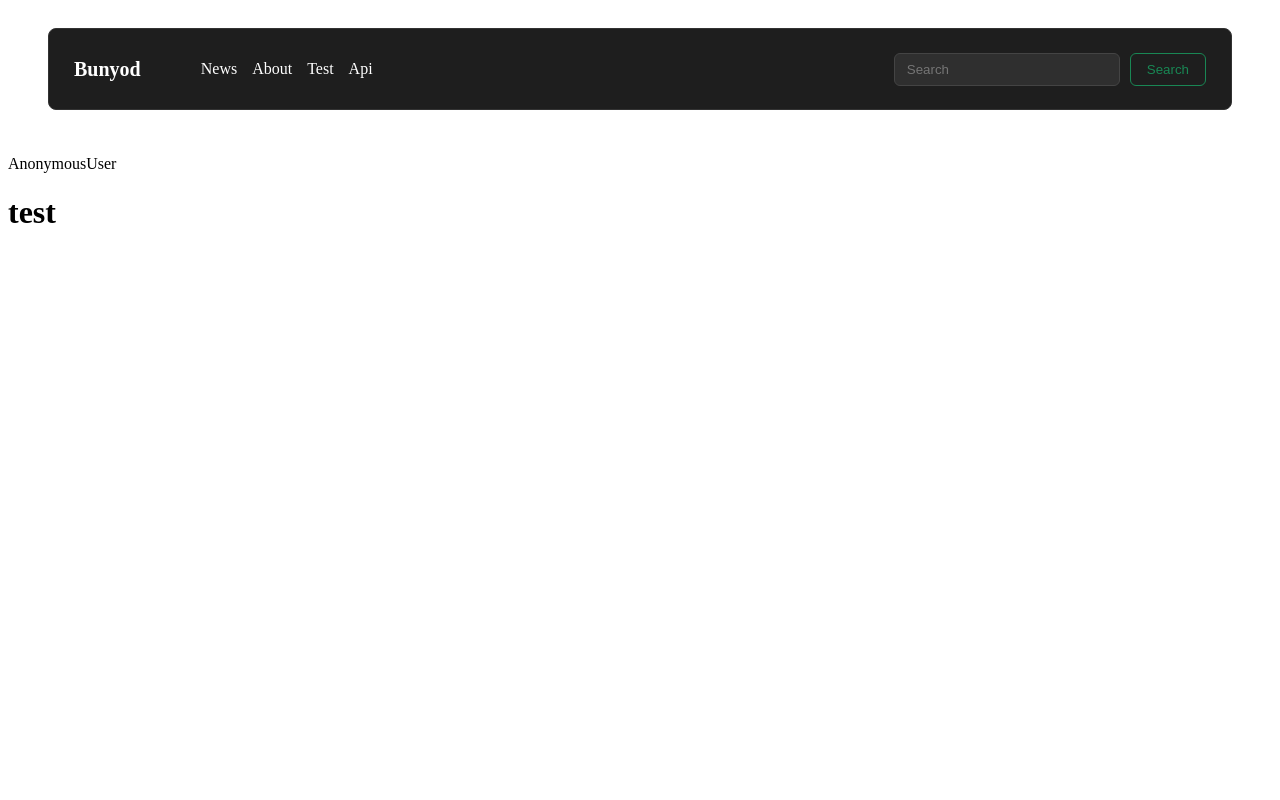
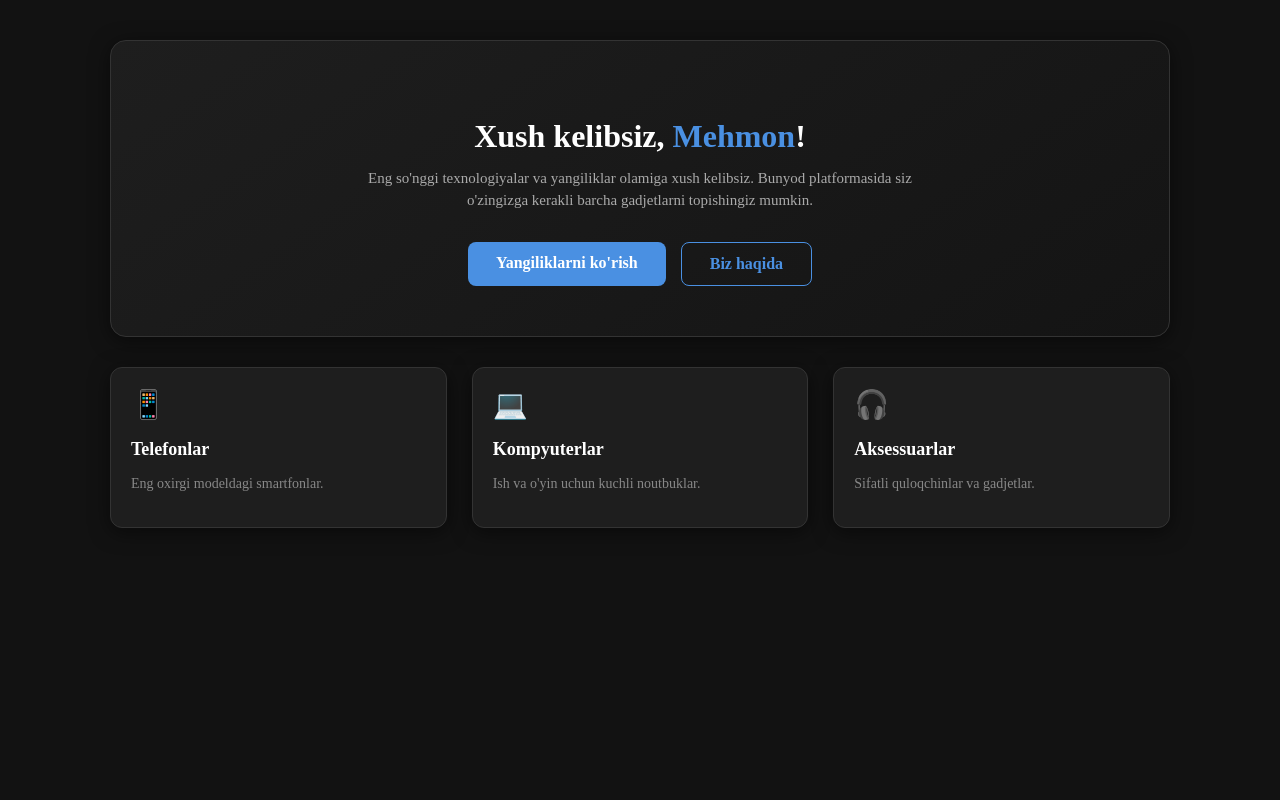
Before and after one commit to Buny08dev/first-django-project, a Django app: template templates/home.html in a window 1280 px wide. Run offline with Django 5.2, Linux system fonts and the light colour scheme; the template is opened without the code that fills it, so the values that code supplies are empty.

Commit message:
html va css lar

```diff
--- a/bun_core/views.py
+++ b/bun_core/views.py
@@ -53,7 +53,7 @@
 
     def get_queryset(self,*args,**kwargs):
         queryset = super().get_queryset(*args,**kwargs)
-        print(self.request.session.get('verification_chance', 0))
+        # print(self.request.session.get('verification_chance', 0))
         # print("\n",queryset,"\nqueryset:",queryset.filter(name="IPhone 13"))
         form = SearchForm(self.request.GET)
         if form.is_valid():
--- a/bun_users/views.py
+++ b/bun_users/views.py
@@ -98,7 +98,8 @@
 
 class ResendCodeView(LoginRequiredMixin, View):
     def get(self,request):
-        del request.session['verification_chance']
+        if request.session.get('verification_chance', 0):
+            del request.session['verification_chance']
         return redirect('verify')
 
 class Loginview(AnonymousRequiredMixin,FormView):
--- a/static/css/home.css
+++ b/static/css/home.css
@@ -1,80 +1,120 @@
-/* Top Navbar Dizayni */
-.top-navbar {
-    display: flex;
-    justify-content: space-between;
-    align-items: center;
-    background: #1e1e1e; /* Aside bilan bir xil fon */
-    padding: 15px 25px;
-    border-radius: 8px;
-    margin-bottom: 25px; /* Pastdagi kontentdan masofa */
+body {
+    background-color: #121212; /* Juda to'q kulrang, deyarli qora */
+    color: #ffffff;
+    margin: 0;
+    padding: 0;
+    min-height: 100vh;
+}
+main {
+    max-width: 1100px; /* Sayt juda kengayib ketmaydi */
+    margin: 0 auto;    /* O'rtaga tekislash */
+    padding: 20px !important;
+}
+/* Hero Section Dizayni */
+.hero-section {
+    background: linear-gradient(145deg, #1e1e1e, #141414);
+    padding: 50px 30px; /* 80px dan 50px ga kamaytirdik */
+    border-radius: 16px;
+    margin-bottom: 30px;
+    text-align: center;
     border: 1px solid #333;
+    box-shadow: 0 10px 30px rgba(0,0,0,0.3);
 }
 
-.nav-left {
-    display: flex;
-    align-items: center;
-    gap: 20px;
+.hero-content h1 {
+    font-size: 32px; /* 42px dan 32px ga */
+    margin-bottom: 12px;
+    color: white;
 }
 
-.nav-brand {
-    color: white;
-    text-decoration: none;
-    font-size: 20px;
-    font-weight: bold;
+.highlight {
+    color: #4a90e2; /* Moviy rang, tugmalaringizga mos */
 }
 
-.nav-links {
+.hero-content p {
+    color: #aaa;
+    margin: 0 auto 30px;
+    font-size: 15px; /* 18px dan 15px ga */
+    max-width: 600px;
+    line-height: 1.5;
+}
+
+/* Tugmalar */
+.hero-buttons {
     display: flex;
-    list-style: none;
+    justify-content: center;
     gap: 15px;
 }
 
-.nav-links a {
-    color: #999;
+.btn-primary {
+    background: #4a90e2;
+    color: white;
+    padding: 12px 28px;
+    border-radius: 8px;
     text-decoration: none;
+    font-weight: 600;
     transition: 0.3s;
 }
 
-.nav-links a:hover, .nav-links a.active {
+.btn-primary:hover {
+    background: #357abd;
+    transform: translateY(-2px);
+}
+
+.btn-outline {
+    border: 1px solid #4a90e2;
+    color: #4a90e2;
+    padding: 12px 28px;
+    border-radius: 8px;
+    text-decoration: none;
+    font-weight: 600;
+    transition: 0.3s;
+}
+
+.btn-outline:hover {
+    background: rgba(74, 144, 226, 0.1);
+}
+
+/* Feature Cards (Kategoriyalar uchun) */
+.features {
+    display: grid;
+    grid-template-columns: repeat(auto-fit, minmax(250px, 1fr));
+    gap: 25px;
+}
+
+.feature-card {
+    background: #252525;
+    padding: 20px;
+    border-radius: 12px;
+    border: 1px solid #333;
+    transition: 0.3s;
+    cursor: pointer;
+}
+
+.feature-card:hover {
+    border-color: #4a90e2;
+    transform: translateY(-5px);
+}
+
+.feature-icon {
+    font-size: 28px;
+    margin-bottom: 10px;
+}
+
+.feature-card h3 {
+    font-size: 18px;
+    margin-bottom: 8px;
     color: white;
 }
 
-/* Qidiruv qismi */
-.search-form {
-    display: flex;
-    gap: 10px;
+.feature-card p {
+    font-size: 13px;
+    line-height: 1.4;
+    color: #888;
+    font-size: 14px;
 }
-
-.search-form input {
-    background: #2f2f2f;
-    border: 1px solid #444;
-    border-radius: 6px;
-    padding: 8px 12px;
-    color: white;
-    outline: none;
-    width: 200px;
+.hero-section, .feature-card {
+    background-color: #1e1e1e; /* Fondan biroz ochroq */
+    border: 1px solid #333333; /* Nozik chegara */
+    box-shadow: 0 4px 20px rgba(0, 0, 0, 0.5); /* Chuqurlik berish uchun soya */
 }
-
-.search-form input:focus {
-    border-color: #198754;
-}
-
-.search-form button {
-    background: transparent;
-    color: #198754;
-    border: 1px solid #198754;
-    padding: 8px 16px;
-    border-radius: 6px;
-    cursor: pointer;
-    transition: 0.3s;
-}
-
-.search-form button:hover {
-    background: #198754;
-    color: white;
-}
-
-/* Main paddingini biroz moslash */
-main {
-    padding: 20px 40px !important;
-}
--- a/templates/home.html
+++ b/templates/home.html
@@ -7,37 +7,43 @@
     <meta charset="UTF-8">
     <meta name="viewport" content="width=device-width, initial-scale=1.0">
     <title>Document</title>
-    <link rel="stylesheet" href="{% static 'css/home.css' %}">
+    <link rel="stylesheet" href="{% static 'CSS/home.css' %}">
 </head>
 <body>
 
 <main>
-    <div class="top-navbar">
-        <div class="nav-left">
-            <a href="#" class="nav-brand">Bunyod</a>
-            <ul class="nav-links">
-                <li><a href="{% url func.news.url %}" class="active">News</a></li>
-                <li><a href="{% url func.about.url %}" class="active">About</a></li>
-                <li><a href="{% url func.test.url %}" class="active">Test</a></li>
-                <li><a href="{% url 'api-list' %}" class="active">Api</a></li>
-            </ul>
+<main>
+
+    <section class="hero-section">
+        <div class="hero-content">
+            <h1>Xush kelibsiz, <span class="highlight">{{ user.username|default:"Mehmon" }}</span>!</h1>
+            <p>Eng so'nggi texnologiyalar va yangiliklar olamiga xush kelibsiz. Bunyod platformasida siz o'zingizga kerakli barcha gadjetlarni topishingiz mumkin.</p>
+            <div class="hero-buttons">
+                <a href="{% url 'news' %}" class="btn-primary">Yangiliklarni ko'rish</a>
+                <a href="{% url 'about' %}" class="btn-outline">Biz haqida</a>
+            </div>
         </div>
+    </section>
 
-        <form class="search-form">
-            <input type="text" placeholder="Search" aria-label="Search">
-            <button type="submit">Search</button>
-        </form>
-    </div>
+    <section class="features" id="categories">
+        <div class="feature-card">
+            <div class="feature-icon">📱</div>
+            <h3>Telefonlar</h3>
+            <p>Eng oxirgi modeldagi smartfonlar.</p>
+        </div>
+        <div class="feature-card">
+            <div class="feature-icon">💻</div>
+            <h3>Kompyuterlar</h3>
+            <p>Ish va o'yin uchun kuchli noutbuklar.</p>
+        </div>
+        <div class="feature-card">
+            <div class="feature-icon">🎧</div>
+            <h3>Aksessuarlar</h3>
+            <p>Sifatli quloqchinlar va gadjetlar.</p>
+        </div>
+    </section>
 </main>
-    {% if user.is_authenticated %}
-        <h2>Xush kelibsiz, {{ user.username }}!</h2>
-    {% endif %}
-
-    {{ user }}
-
-
-    <h1>{{title|title}}</h1>
-    <h1>{{ func.test.url }}</h1>
+</main>
 
 </body>
 </html>
--- a/templates/main.html
+++ b/templates/main.html
@@ -5,7 +5,7 @@
 <head>
     <meta charset="UTF-8">
     <title>{% block title %} {% endblock %}</title>
-    <link rel="stylesheet" href="{% static 'CSS/main.css' %}">
+    <link rel="stylesheet" href="{% static 'css/main.css' %}">
 <style>
 .alert-error {
     background-color: #fdecea;
--- a/templates/verify.html
+++ b/templates/verify.html
@@ -161,7 +161,7 @@
     <p>We sent you a 6-digit code to your email address</p>
 
     <div class="email-badge">
-        <span class="email-text">goldazamat08@gmail.com</span>
+        <span class="email-text">{{ user.email }}</span>
         <button class="edit-btn">✏️</button>
     </div>
 
```
Also changed, not shown: static/css/main.css (+86 -0 lines), templates/about.html (+46 -3 lines).
